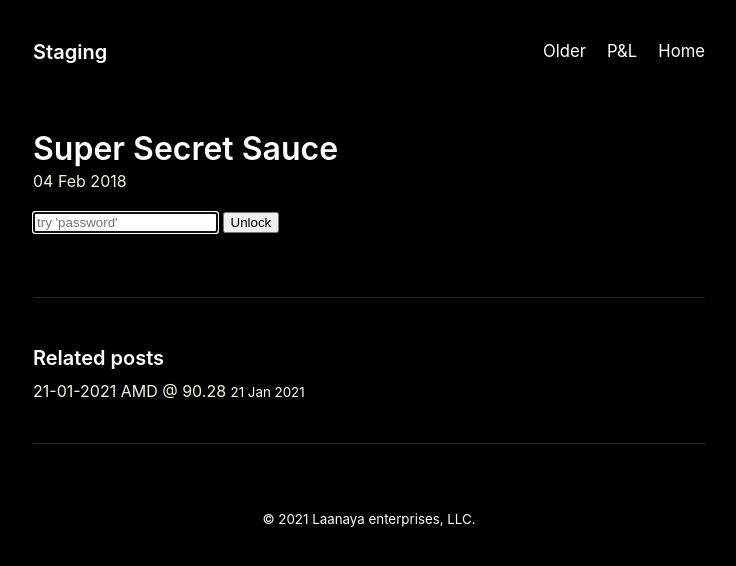
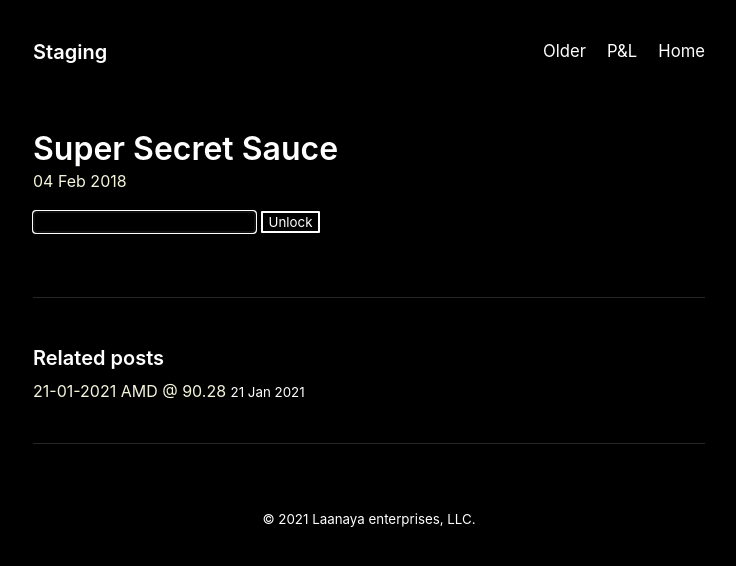
Before and after one commit to Bobcycle/Journal, a Jekyll site: the page built from _posts/2018-02-04-super-secret-sauce.md, in a window 1280 px wide. Shown: the top 566 px of the page, without its empty margins (271-1007 px from the left). Built offline with Jekyll 4.4.1, drawn with Linux system fonts in a browser that asks for light colours.

Commit message:
Style password button

```diff
--- a/_layouts/encrypted.html
+++ b/_layouts/encrypted.html
@@ -7,7 +7,6 @@ layout: post
     <input id="encrypt_password"
            type="password"
            name="password"
-           placeholder="try 'password'"
            autofocus />
 
     <input type="submit" value="Unlock"/>
--- a/_sass/_base.scss
+++ b/_sass/_base.scss
@@ -82,3 +82,12 @@ body::-webkit-scrollbar-thumb {
   border-radius: 20px;
   border: 3px solid #000;
 }
+
+input {
+  font-family: inherit;
+  background-color: #000000;
+  color: white;
+  border: 2px solid #ffffff;
+  border-radius: 1px;
+
+}
```
